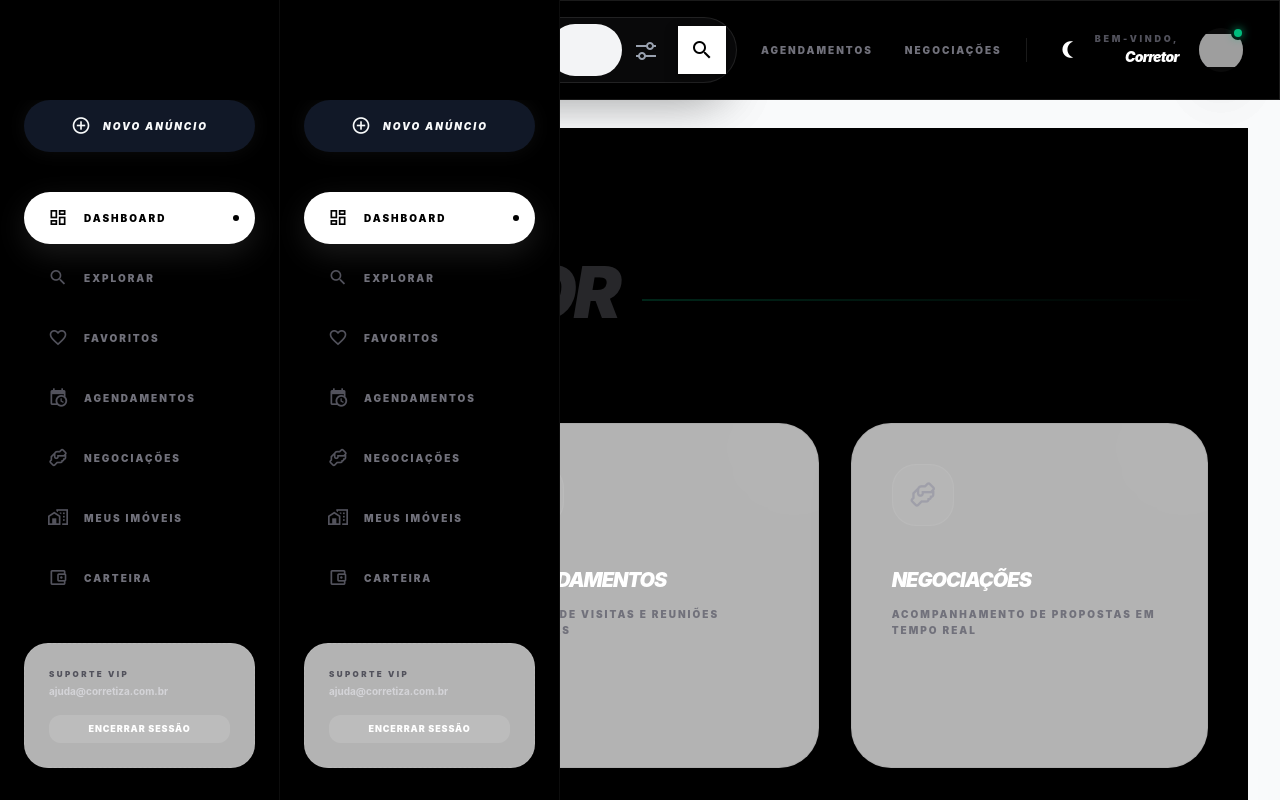
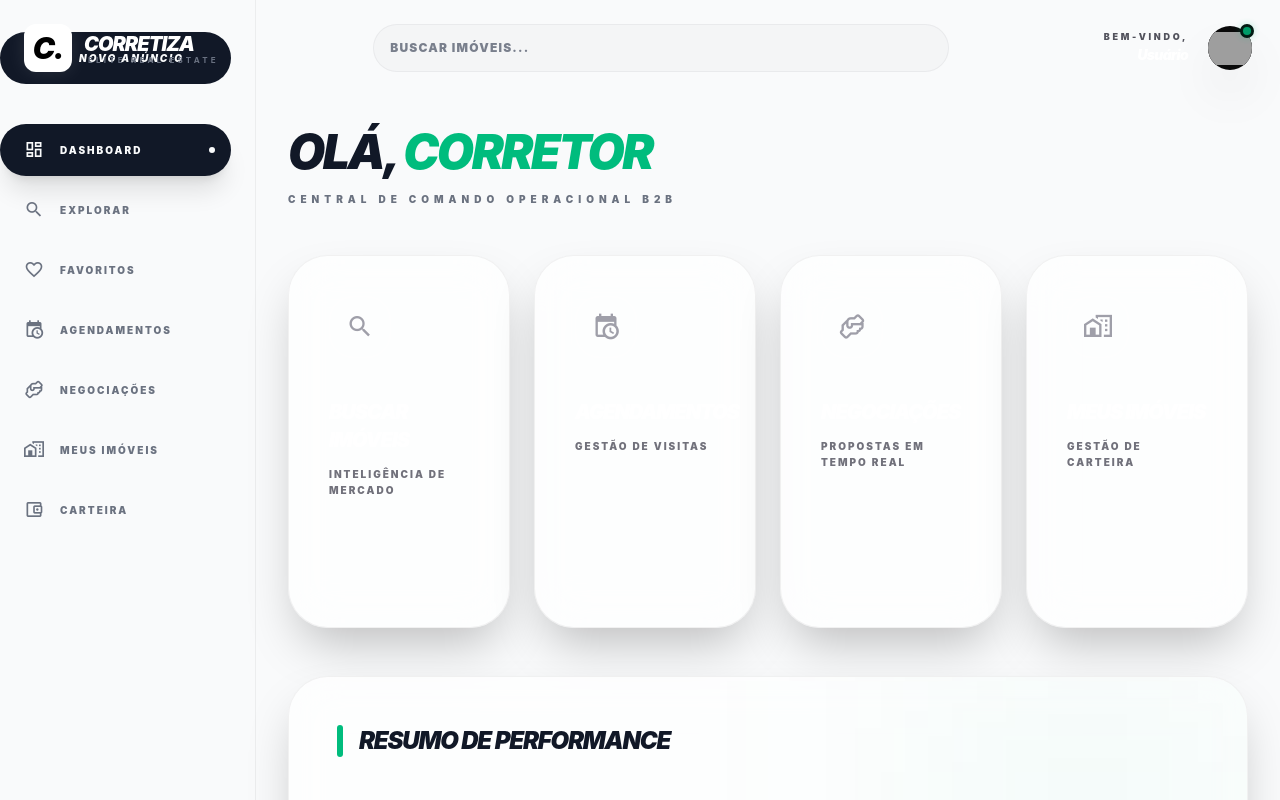
Before and after one commit to JoZeBRL/projeto_app_dev, a Vue app in the folder Frontend/: page /dashboard in a window 1280 px wide. Shown: the top 800 px of the page. Built offline with nearby package versions, Linux system fonts and the light colour scheme; sample sign-in values are in the browser's storage; grey boxes are pictures that could not be loaded.

Commit message:
layout 0.2

```diff
--- a/Frontend/src/components/navigation/GlobalHeader.vue
+++ b/Frontend/src/components/navigation/GlobalHeader.vue
@@ -4,179 +4,31 @@ import Logo from './Logo.vue';
 import SearchBar from '../search/SearchBar.vue';
 import UserMenu from './UserMenu.vue';
 
-interface Props {
-    userName: string;
-    userType?: 'broker' | 'construction';
-    isDarkMode?: boolean;
-}
+defineProps<{ userName: string; userType?: 'broker' | 'construction' }>();
+const emit = defineEmits(['navigate', 'logout']);
 
-const props = withDefaults(defineProps < Props > (), {
-    userType: 'broker',
-    isDarkMode: false
-});
+const isScrolled = ref(false);
+const handleScroll = () => isScrolled.value = window.scrollY > 20;
 
-const emit = defineEmits < {
-    (e: 'back'): void;
-    (e: 'navigate', destination: string): void;
-    (e: 'logout'): void;
-    (e: 'search', params: any): void;
-    (e: 'toggle-dark-mode'): void;
-}> ();
-
-// Estados Reativos
-const isScrolled = ref(false);
-const isMenuOpen = ref(false);
-const searchParams = ref({
-    query: '', location: '', type: '', price: '', beds: '', parking: '', baths: ''
-});
-
-// Lógica de Scroll para Efeito Floating
-const handleScroll = () => {
-    isScrolled.value = window.scrollY > 20;
-};
-
-onMounted(() => {
-    window.addEventListener('scroll', handleScroll, { passive: true });
-});
-
-onUnmounted(() => {
-    window.removeEventListener('scroll', handleScroll);
-});
-
-// Handlers
-const onSearch = () => {
-    emit('search', { ...searchParams.value });
-};
-
-const handleNavigation = (destination: string) => {
-    isMenuOpen.value = false;
-    emit('navigate', destination);
-};
+onMounted(() => window.addEventListener('scroll', handleScroll, { passive: true }));
+onUnmounted(() => window.removeEventListener('scroll', handleScroll));
 </script>
 
 <template>
     <header :class="[
-        'fixed left-0 right-0 z-[60] transition-all duration-700 ease-in-out',
-        isScrolled ? 'top-4 px-6' : 'top-0 px-0'
+        'fixed top-0 left-0 right-0 z-[60] transition-all duration-500 border-b',
+        isScrolled ? 'glass-container !rounded-none !border-x-0 !border-t-0' : 'bg-transparent border-transparent'
     ]">
-        <div :class="[
-            'mx-auto transition-all duration-700 border border-white/5 backdrop-blur-xl',
-            isScrolled
-                ? 'max-w-6xl rounded-[40px] bg-black/90 py-2 shadow-[0_25px_50px_-12px_rgba(0,0,0,0.6)] border-white/10'
-                : 'max-w-full rounded-none bg-black py-4 border-b border-white/10'
-        ]">
-            <div class="px-8 flex items-center justify-between gap-6">
+        <div class="max-w-7xl mx-auto px-6 h-24 flex items-center justify-between gap-6">
+            <Logo class="cursor-pointer hover:scale-105 transition-transform" @click="emit('navigate', 'dashboard')" />
 
-                <div class="flex items-center gap-4">
-                    <v-btn v-if="isScrolled" icon="mdi-arrow-left" variant="text" color="white" size="small"
-                        class="animate-fade-in" @click="emit('back')"></v-btn>
-
-                    <Logo :compact="isScrolled" class="cursor-pointer hover:scale-105 transition-transform duration-300"
-                        @click="handleNavigation('dashboard')" />
-                </div>
-
-                <div v-if="userType === 'broker'" class="hidden lg:block flex-1 max-w-lg transition-all duration-500"
-                    :class="isScrolled ? 'scale-95' : 'scale-100'">
-                    <SearchBar
-                        :search-query="searchParams.query"
-                        :location="searchParams.location"
-                        :property-type="searchParams.type"
-                        :price-range="searchParams.price"
-                        :bedrooms="searchParams.beds"
-                        :parking-spots="searchParams.parking"
-                        :bathrooms="searchParams.baths"
-                        :compact="isScrolled"
-                        @update:search-query="searchParams.query = $event"
-                        @search="onSearch"
-                    />
-                </div>
-
-                <div class="flex items-center gap-2 md:gap-6">
-                    <nav class="hidden xl:flex items-center gap-8 text-[10px] font-black uppercase tracking-[0.2em]">
-                        <button @click="handleNavigation('agendamentos')"
-                            class="text-zinc-500 hover:text-white transition-colors">AGENDAMENTOS</button>
-                        <button @click="handleNavigation('negociacoes')"
-                            class="text-zinc-500 hover:text-white transition-colors">NEGOCIAÇÕES</button>
-                    </nav>
-
-                    <div class="h-6 w-[1px] bg-white/10 hidden md:block"></div>
-
-                    <div class="flex items-center gap-1">
-                        <v-btn icon variant="text" color="white" size="small" @click="emit('toggle-dark-mode')">
-                            <v-icon :icon="isDarkMode ? 'mdi-white-balance-sunny' : 'mdi-moon-waning-crescent'"
-                                size="20"></v-icon>
-                        </v-btn>
-
-                        <v-btn class="md:hidden" icon="mdi-menu" variant="text" color="white"
-                            @click="isMenuOpen = true"></v-btn>
-
-                        <div class="hidden md:block">
-                            <UserMenu
-                                :userName="userName"
-                                :userType="userType"
-                                :compact="isScrolled"
-                                @navigate="handleNavigation"
-                                @logout="emit('logout')"
-                            />
-                        </div>
-                    </div>
+            <div v-if="userType === 'broker'" class="flex-1 max-w-xl hidden lg:block transition-all" :class="isScrolled ? 'opacity-100' : 'opacity-90'">
+                <div class="h-12 w-full rounded-full border border-[var(--glass-border)] bg-[var(--input-bg)] flex items-center px-4">
+                    <span class="text-[var(--label-color)] text-xs font-[900] uppercase tracking-widest">Buscar imóveis...</span>
                 </div>
             </div>
+
+            <UserMenu :userName="userName" :userType="userType" @navigate="(id) => emit('navigate', id)" @logout="emit('logout')" />
         </div>
     </header>
-
-    <v-navigation-drawer v-model="isMenuOpen" location="right" temporary width="320"
-        class="!bg-black !border-l !border-white/10">
-        <div class="p-8 flex flex-col h-full">
-            <div class="mb-10 flex justify-between items-center">
-                <Logo compact />
-                <v-btn icon="mdi-close" variant="text" color="white" @click="isMenuOpen = false"></v-btn>
-            </div>
-
-            <div class="space-y-8">
-                <div class="pb-6 border-b border-white/5">
-                    <p class="text-[10px] font-black text-zinc-600 uppercase tracking-[3px] mb-2 italic">ACESSO RESTRITO</p>
-                    <p class="text-2xl font-black text-white uppercase italic tracking-tighter leading-none">{{ userName }}</p>
-                    <p class="text-[9px] font-black text-white/40 uppercase tracking-[0.2em] mt-2">
-                        {{ userType === 'broker' ? 'Corretor Autorizado' : 'Construtora Credenciada' }}
-                    </p>
-                </div>
-
-                <nav class="flex flex-col gap-2">
-                    <button v-for="item in ['Dashboard', 'Negociacoes', 'Agendamentos', 'Favoritos', 'Perfil']"
-                        :key="item"
-                        class="text-left py-4 text-xl font-[900] uppercase italic tracking-tighter text-zinc-500 hover:text-white transition-all border-b border-white/5 last:border-0"
-                        @click="handleNavigation(item.toLowerCase())">
-                        {{ item }}
-                    </button>
-                </nav>
-            </div>
-
-            <v-spacer></v-spacer>
-
-            <v-btn block height="56" color="white" variant="elevated"
-                class="!text-black !font-black !tracking-[0.2em] !rounded-[40px] italic shadow-2xl"
-                @click="emit('logout')">
-                SAIR DA CONTA
-            </v-btn>
-        </div>
-    </v-navigation-drawer>
 </template>
-
-<style scoped>
-.animate-fade-in {
-    animation: fadeIn 0.4s ease-out;
-}
-
-@keyframes fadeIn {
-    from {
-        opacity: 0;
-        transform: translateX(-10px);
-    }
-
-    to {
-        opacity: 1;
-        transform: translateX(0);
-    }
-}
-</style>
--- a/Frontend/src/components/navigation/Sidebar.vue
+++ b/Frontend/src/components/navigation/Sidebar.vue
@@ -1,15 +1,7 @@
 <script setup lang="ts">
 import { computed } from 'vue';
 
-interface Props {
-    activeId: string;
-    userType?: 'broker' | 'construction';
-}
-
-const props = withDefaults(defineProps<Props>(), {
-    userType: 'broker'
-});
-
+const props = withDefaults(defineProps<{ activeId: string; userType?: 'broker' | 'construction' }>(), { userType: 'broker' });
 const emit = defineEmits(['navigate', 'logout']);
 
 const navItems = computed(() => [
@@ -24,53 +16,27 @@ const navItems = computed(() => [
 </script>
 
 <template>
-    <v-navigation-drawer
-        permanent
-        width="280"
-        class="!bg-black !border-r !border-white/5 !pt-[100px]"
-    >
-        <div class="px-6 flex flex-col h-full">
+    <aside class="w-64 hidden lg:flex flex-col pt-8 pr-6 border-r border-[var(--glass-border)] min-h-[calc(100vh-6rem)]">
         <button @click="emit('navigate', 'add-property')"
-                class="w-full btn-premium !py-4 mb-10 shadow-[0_0_20px_rgba(255,255,255,0.05)]">
+            class="btn-premium !py-4 mb-10 w-full">
             <v-icon icon="mdi-plus-circle-outline" size="20" />
-                <span class="italic">NOVO ANÚNCIO</span>
+            <span class="italic text-[10px]">NOVO ANÚNCIO</span>
         </button>
 
-            <nav class="flex-1 space-y-2 custom-nav">
+        <nav class="flex-1 space-y-2">
             <button v-for="item in navItems" :key="item.id"
                 @click="emit('navigate', item.id)"
                 :class="[
-                        'w-full flex items-center gap-4 px-6 py-4 rounded-[40px] transition-all duration-500 group relative',
+                    'w-full flex items-center gap-4 px-6 py-4 rounded-[40px] transition-all duration-300 group relative',
                     activeId === item.id
-                            ? 'bg-white text-black shadow-[0_10px_30px_rgba(255,255,255,0.1)]'
-                            : 'text-zinc-500 hover:text-white hover:bg-white/5'
+                        ? 'bg-[var(--text-color)] text-[var(--bg-color)] shadow-xl'
+                        : 'text-[var(--label-color)] hover:bg-[var(--glass-border)] hover:text-[var(--text-color)]'
                 ]"
             >
-                    <v-icon :icon="item.icon" size="20"
-                        :class="activeId === item.id ? 'text-black' : 'text-zinc-600 group-hover:text-emerald-500'" />
+                <v-icon :icon="item.icon" size="20" />
                 <span class="font-[900] uppercase tracking-[0.2em] text-[10px]">{{ item.label }}</span>
-
-                    <div v-if="activeId === item.id" class="absolute right-4 w-1.5 h-1.5 rounded-full bg-black"></div>
+                <div v-if="activeId === item.id" class="absolute right-4 w-1.5 h-1.5 rounded-full bg-[var(--bg-color)]"></div>
             </button>
         </nav>
-
-            <div class="mb-8 glass-container !p-6 !rounded-3xl border-dashed border-white/10">
-                <p class="text-[8px] font-[900] uppercase tracking-[0.3em] text-zinc-600 mb-1">Suporte VIP</p>
-                <p class="text-[10px] font-bold text-zinc-300 mb-4">ajuda@corretiza.com.br</p>
-                <v-btn block variant="tonal" color="white" size="small"
-                    class="!rounded-xl !font-[900] !text-[9px] !tracking-widest uppercase"
-                    @click="emit('logout')">
-                    Encerrar Sessão
-                </v-btn>
-            </div>
-        </div>
-    </v-navigation-drawer>
+    </aside>
 </template>
-
-<style scoped>
-.custom-nav {
-    scrollbar-width: none;
-    -ms-overflow-style: none;
-}
-.custom-nav::-webkit-scrollbar { display: none; }
-</style>
--- a/Frontend/src/views/ConstructionDashboard.vue
+++ b/Frontend/src/views/ConstructionDashboard.vue
@@ -1,9 +1,7 @@
 <script setup lang="ts">
 import { computed } from 'vue';
-import GlobalHeader from '@/components/navigation/GlobalHeader.vue';
-import Sidebar from '@/components/navigation/Sidebar.vue';
+import { useAuthStore } from '@/stores/auth';
 import DashboardCard from '@/components/dashboard/DashboardCard.vue';
-import { useAuthStore } from '@/stores/auth';
 
 const authStore = useAuthStore();
 const userName = computed(() => authStore.user?.nome?.split(' ')[0] || 'Gestor');
@@ -23,20 +21,11 @@ const stats = [
 </script>
 
 <template>
-    <div class="min-h-screen bg-black text-white selection:bg-emerald-500/30">
-        <GlobalHeader :userName="userName" userType="construction" />
-
-        <div class="max-w-[1600px] mx-auto flex">
-            <Sidebar activeId="dashboard" userType="construction" />
-
-            <main class="flex-1 pt-32 pb-20 px-10">
-                <div class="mb-16 space-y-4">
-                    <div class="flex items-center gap-6">
-                        <h1 class="text-7xl font-[900] uppercase tracking-tighter italic leading-none">
-                            Olá, <span class="text-zinc-800">{{ userName }}</span>
+    <div class="space-y-12 animate-fade-in">
+        <div class="space-y-4">
+            <h1 class="text-7xl font-[900] uppercase tracking-tighter italic leading-none text-[var(--text-color)]">
+                Olá, <span class="text-emerald-500">{{ userName }}</span>
             </h1>
-                        <div class="h-[2px] flex-1 bg-gradient-to-r from-emerald-500/20 to-transparent mt-4"></div>
-                    </div>
             <p class="text-[10px] font-[900] uppercase tracking-[0.5em] text-emerald-500">
                 Painel de Controle da Construtora
             </p>
@@ -56,24 +45,27 @@ const stats = [
 
             <div class="flex items-center gap-4 mb-12 relative z-10">
                 <div class="w-1.5 h-8 bg-emerald-500 rounded-full shadow-[0_0_15px_rgba(16,185,129,0.5)]"></div>
-                        <h2 class="text-3xl font-[900] uppercase tracking-tighter italic">Visão Geral de <span class="text-zinc-500">Vendas</span></h2>
+                <h2 class="text-3xl font-[900] uppercase tracking-tighter italic text-[var(--text-color)]">Visão Geral de <span class="text-zinc-500">Vendas</span></h2>
             </div>
 
             <div class="grid grid-cols-1 md:grid-cols-3 gap-16 relative z-10">
                 <div v-for="stat in stats" :key="stat.label" class="space-y-4 group">
                     <div :class="[
                             'text-7xl font-[900] tracking-tighter italic transition-all duration-500 group-hover:scale-105 origin-left',
-                                    stat.isHighlight ? 'text-emerald-500' : 'text-white'
+                            stat.isHighlight ? 'text-emerald-500' : 'text-[var(--text-color)]'
                         ]">
                         {{ stat.value }}
                     </div>
-                            <div class="text-[10px] font-[900] uppercase tracking-[0.3em] text-zinc-500 group-hover:text-zinc-300 transition-colors">
+                    <div class="text-[10px] font-[900] uppercase tracking-[0.2em] text-[var(--label-color)] group-hover:text-zinc-300 transition-colors">
                         {{ stat.label }}
                     </div>
                 </div>
             </div>
         </section>
-            </main>
-        </div>
     </div>
 </template>
+
+<style scoped>
+.animate-fade-in { animation: fadeIn 0.6s cubic-bezier(0.16, 1, 0.3, 1); }
+@keyframes fadeIn { from { opacity: 0; transform: translateY(10px); } to { opacity: 1; transform: translateY(0); } }
+</style>
--- a/Frontend/src/views/DashboardPage.vue
+++ b/Frontend/src/views/DashboardPage.vue
@@ -1,91 +1,64 @@
 <script setup lang="ts">
-import { ref, computed } from 'vue';
+import { computed } from 'vue';
 import { useAuthStore } from '@/stores/auth';
-import GlobalHeader from '@/components/navigation/GlobalHeader.vue';
-import Sidebar from '@/components/navigation/Sidebar.vue';
 import DashboardCard from '@/components/dashboard/DashboardCard.vue';
 
 const authStore = useAuthStore();
 const userName = computed(() => authStore.user?.nome?.split(' ')[0] || 'Corretor');
-const notificationCount = ref(3);
+const notificationCount = 3;
 
 const cards = [
-    { id: 'search', title: 'Buscar Imóveis', description: 'Inteligência de mercado e oportunidades', icon: 'mdi-magnify' },
-    { id: 'schedule', title: 'Agendamentos', description: 'Gestão de visitas e reuniões técnicas', icon: 'mdi-calendar-clock' },
-    { id: 'deals', title: 'Negociações', description: 'Acompanhamento de propostas em tempo real', icon: 'mdi-handshake-outline' },
-    { id: 'portfolio', title: 'Meus Imóveis', description: 'Gestão de ativos e carteira exclusiva', icon: 'mdi-home-city-outline' },
-    { id: 'favorites', title: 'Favoritos', description: 'Seleção estratégica de oportunidades', icon: 'mdi-heart-outline' },
-    { id: 'notifications', title: 'Notificações', description: 'Alertas críticos e mensagens do sistema', icon: 'mdi-bell-outline', badge: notificationCount.value },
+    { id: 'search', title: 'Buscar Imóveis', description: 'Inteligência de mercado', icon: 'mdi-magnify' },
+    { id: 'schedule', title: 'Agendamentos', description: 'Gestão de visitas', icon: 'mdi-calendar-clock' },
+    { id: 'deals', title: 'Negociações', description: 'Propostas em tempo real', icon: 'mdi-handshake-outline' },
+    { id: 'portfolio', title: 'Meus Imóveis', description: 'Gestão de carteira', icon: 'mdi-home-city-outline' },
 ];
 
 const stats = [
     { label: 'Ativos na Carteira', value: '12' },
     { label: 'Potenciais Clientes', value: '45' },
-    { label: 'Novos Alertas', value: notificationCount.value, isHighlight: true },
+    { label: 'Novos Alertas', value: notificationCount, isHighlight: true },
 ];
 </script>
 
 <template>
-    <div class="min-h-screen bg-black text-white selection:bg-emerald-500/30">
-        <GlobalHeader :user-name="userName" user-type="broker" />
-
-        <div class="max-w-[1600px] mx-auto flex">
-            <Sidebar active-id="dashboard" />
-
-            <main class="flex-1 pt-32 pb-20 px-10">
-                <div class="mb-16 space-y-4">
-                    <div class="flex items-center gap-6">
-                        <h1 class="text-7xl font-black uppercase tracking-tighter italic leading-none">
-                            Olá, <span class="text-zinc-800">{{ userName }}</span>
+    <div class="space-y-12 animate-fade-in">
+        <div class="space-y-4">
+            <h1 class="text-5xl font-[900] uppercase tracking-tighter italic text-[var(--text-color)]">
+                Olá, <span class="text-emerald-500">{{ userName }}</span>
             </h1>
-                        <div class="h-[2px] flex-1 bg-gradient-to-r from-emerald-500/20 to-transparent mt-4"></div>
-                    </div>
-                    <p class="text-[10px] font-black uppercase tracking-[0.5em] text-emerald-500">
+            <p class="text-[10px] font-[900] uppercase tracking-[0.5em] text-[var(--label-color)]">
                 Central de Comando Operacional B2B
             </p>
         </div>
 
-                <div class="grid grid-cols-1 md:grid-cols-2 xl:grid-cols-3 gap-8">
-                    <DashboardCard
-                        v-for="card in cards"
-                        :key="card.id"
-                        v-bind="card"
-                        @click="$router.push({ name: card.id })"
-                    />
+        <div class="grid grid-cols-1 md:grid-cols-2 xl:grid-cols-4 gap-6">
+            <DashboardCard v-for="card in cards" :key="card.id" v-bind="card" @click="$router.push({ name: card.id })" />
         </div>
 
-                <section class="mt-20 glass-container p-16 relative overflow-hidden">
+        <section class="mt-12 glass-container p-12 relative overflow-hidden">
             <div class="absolute top-0 right-0 w-1/3 h-full bg-emerald-500/5 blur-[120px] pointer-events-none"></div>
 
-                    <div class="flex items-center gap-4 mb-12 relative z-10">
-                        <div class="w-1.5 h-8 bg-emerald-500 rounded-full shadow-[0_0_15px_rgba(16,185,129,0.5)]"></div>
-                        <h2 class="text-3xl font-black uppercase tracking-tighter italic">Resumo de <span class="text-zinc-500">Performance</span></h2>
+            <div class="flex items-center gap-4 mb-10 relative z-10">
+                <div class="w-1.5 h-8 bg-emerald-500 rounded-full"></div>
+                <h2 class="text-2xl font-[900] uppercase tracking-tighter italic text-[var(--text-color)]">Resumo de Performance</h2>
             </div>
 
-                    <div class="grid grid-cols-1 md:grid-cols-3 gap-16 relative z-10">
-                        <div v-for="stat in stats" :key="stat.label" class="space-y-4 group">
-                            <div
-                                :class="[
-                                    'text-7xl font-black tracking-tighter italic transition-all duration-500 group-hover:scale-105 origin-left',
-                                    stat.isHighlight ? 'text-emerald-500' : 'text-white'
-                                ]"
-                            >
+            <div class="grid grid-cols-1 md:grid-cols-3 gap-12 relative z-10">
+                <div v-for="stat in stats" :key="stat.label" class="space-y-2">
+                    <div :class="['text-6xl font-[900] tracking-tighter italic', stat.isHighlight ? 'text-emerald-500' : 'text-[var(--text-color)]']">
                         {{ stat.value }}
                     </div>
-                            <div class="text-[10px] font-black uppercase tracking-[0.3em] text-zinc-500 group-hover:text-zinc-300 transition-colors">
+                    <div class="text-[10px] font-[900] uppercase tracking-[0.2em] text-[var(--label-color)]">
                         {{ stat.label }}
                     </div>
                 </div>
             </div>
         </section>
-            </main>
-        </div>
     </div>
 </template>
 
 <style scoped>
-/* Transição suave para o hover dos cards */
-.fade-enter-active, .fade-leave-active {
-    transition: opacity 0.5s ease;
-}
+.animate-fade-in { animation: fadeIn 0.6s cubic-bezier(0.16, 1, 0.3, 1); }
+@keyframes fadeIn { from { opacity: 0; transform: translateY(10px); } to { opacity: 1; transform: translateY(0); } }
 </style>
```
Lines whose indentation alone changed are shown as unchanged.
